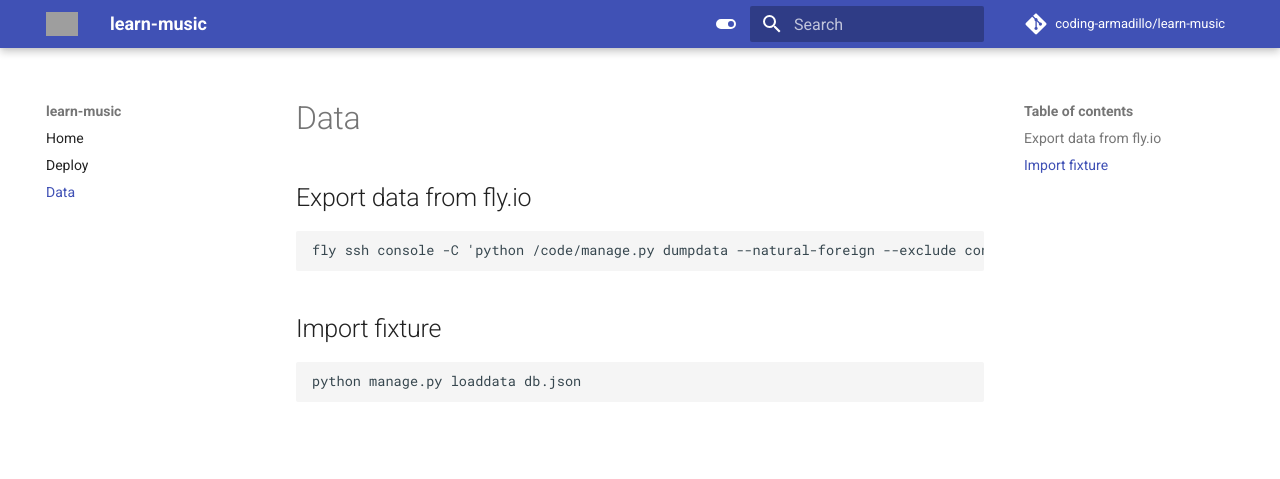
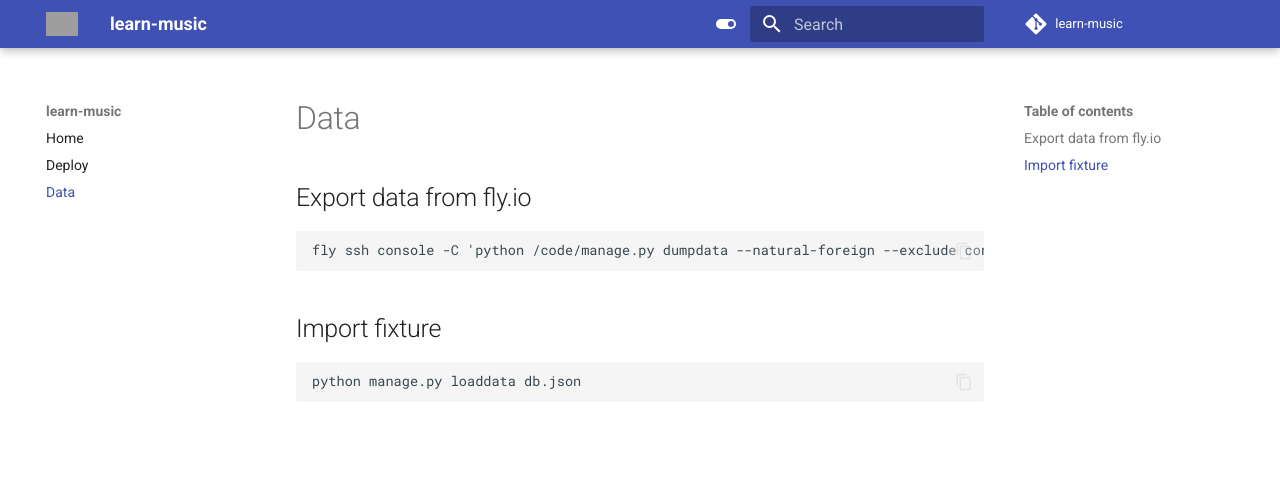
Before and after one commit to coding-armadillo/learn-music, an MkDocs documentation site: the page built from docs/data.md, in a window 1280 px wide. Shown: the top 479 px of the page. Built offline with MkDocs 1.6.1 and Material for MkDocs 9.7.7, drawn with Linux system fonts in a browser that asks for light colours; comment, search, counter and statistics services are not loaded; grey boxes are pictures that could not be loaded.

Commit message:
update docs

```diff
--- a/mkdocs.yml
+++ b/mkdocs.yml
@@ -24,13 +24,15 @@
         name: Switch to light mode
   features:
     - header.autohide
-repo_name: coding-armadillo/learn-music
+    - content.code.copy
+    - navigation.top
+repo_name: learn-music
 repo_url: https://github.com/coding-armadillo/learn-music
 plugins:
   - search
   - tags
   - glightbox:
-      auto_caption: True
+      auto_caption: true
   - minify:
       minify_html: true
   - git-revision-date-localized:
```
